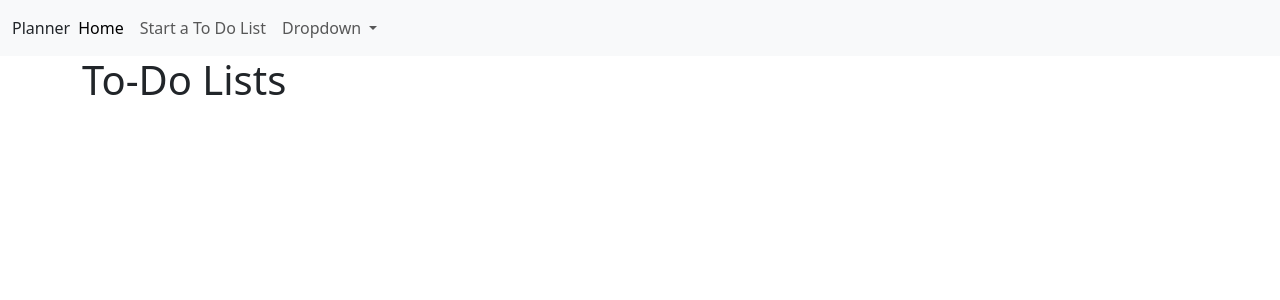
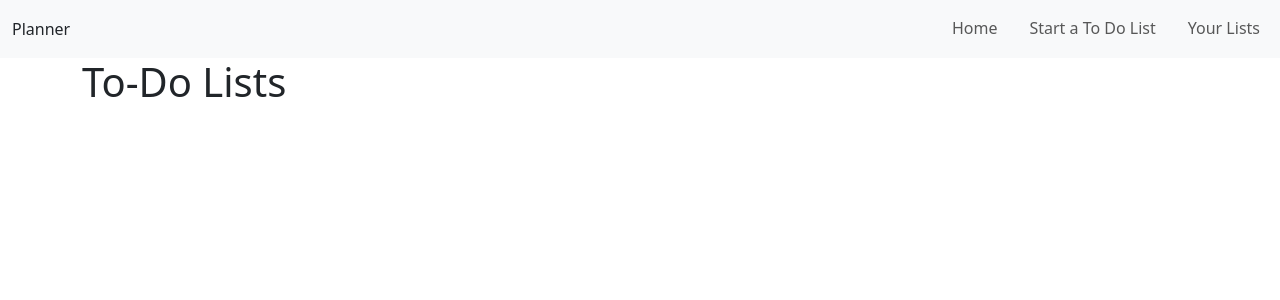
Before and after one commit to egwilborn/planner, a Django app: page /lists/ in a window 1280 px wide. Shown: the top 300 px of the page. Run offline with Django 4.2, Linux system fonts and the light colour scheme; data that the repository does not hold is empty.

Commit message:
styles navbar

```diff
--- a/main_app/templates/base.html
+++ b/main_app/templates/base.html
@@ -31,34 +31,32 @@
           >
             <span class="navbar-toggler-icon"></span>
           </button>
-          <div class="collapse navbar-collapse" id="navbarSupportedContent">
-            <ul class="navbar-nav me-auto mb-2 mb-lg-0">
+          <div
+            class="collapse navbar-collapse justify-content-end"
+            id="navbarSupportedContent"
+          >
+            <ul class="navbar-nav nav-underline justify-content-end">
               <li class="nav-item">
-                <a class="nav-link active" aria-current="page" href="/">Home</a>
+                <a
+                  class="nav-link link-opacity-25-hover"
+                  aria-current="page"
+                  href="/"
+                  >Home</a
+                >
               </li>
               <li class="nav-item">
-                <a class="nav-link" href="{% url 'list_create'%}"
+                <a
+                  class="nav-link link-opacity-25-hover"
+                  href="{% url 'list_create'%}"
                   >Start a To Do List</a
                 >
               </li>
-              <li class="nav-item dropdown">
+              <li class="nav-item">
                 <a
-                  class="nav-link dropdown-toggle"
-                  href="#"
-                  role="button"
-                  data-bs-toggle="dropdown"
-                  aria-expanded="false"
+                  class="nav-link link-opacity-25-hover"
+                  href="{% url 'list_index'  %}"
+                  >Your Lists</a
                 >
-                  Dropdown
-                </a>
-                <ul class="dropdown-menu">
-                  <li><a class="dropdown-item" href="#">Action</a></li>
-                  <li><a class="dropdown-item" href="#">Another action</a></li>
-                  <li><hr class="dropdown-divider" /></li>
-                  <li>
-                    <a class="dropdown-item" href="#">Something else here</a>
-                  </li>
-                </ul>
               </li>
             </ul>
           </div>
```
Also changed, not shown: main_app/templates/home.html (+26 -6 lines).
